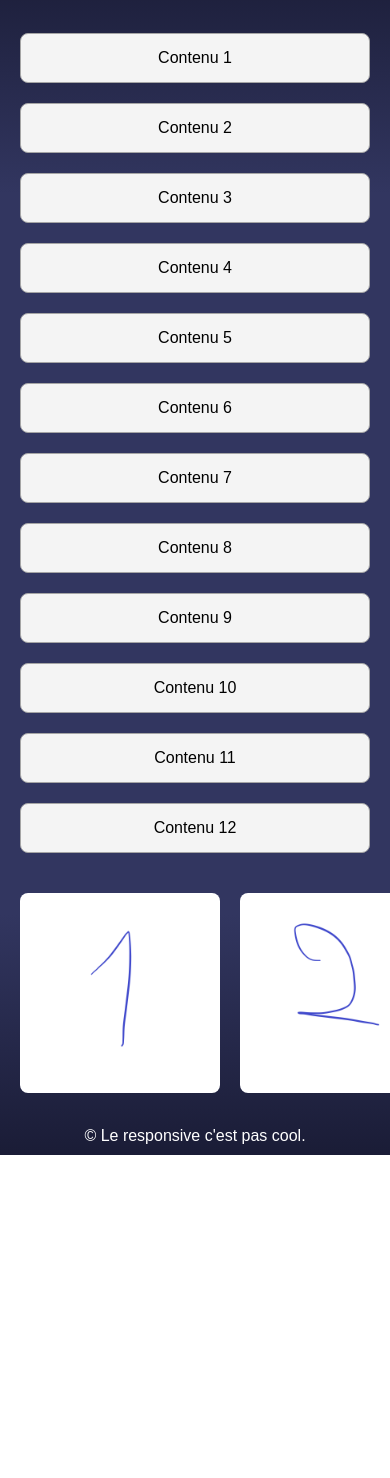
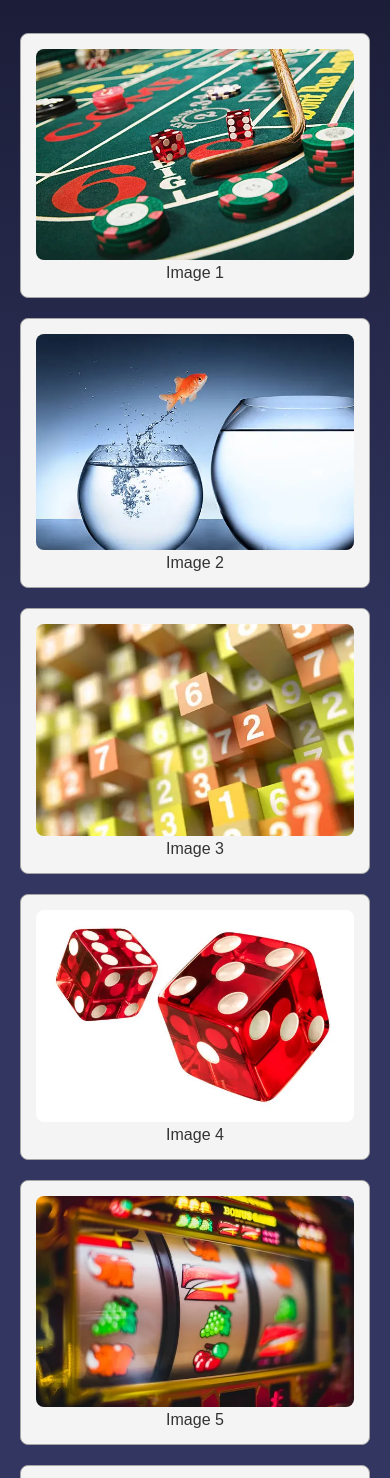
Before and after one commit to Skyneur/Site-Responsive, a plain HTML site: page index.html in a window 390 px wide. Shown: the part 47-1525 px from the top of the page. Before the commit the page ends 1202 px from the top, so only its background shows below. Drawn offline with Linux system fonts and the light colour scheme.

Commit message:
Mettre à jour le design responsive de index.html et style.css

```diff
--- a/index.html
+++ b/index.html
@@ -23,29 +23,67 @@
       </ul>
     </nav>
 
-    <!-- Contenu principal avec 4 colonnes -->
+<!-- Grille principale avec images -->
 <main class="grid-container">
     <div class="flex-column">
-            <div class="flex-item">Contenu 1</div>
-            <div class="flex-item">Contenu 2</div>
-            <div class="flex-item">Contenu 3</div>
+        <div class="flex-item">
+            <img src="img/random1.png" alt="Random Image 1">
+            <p>Image 1</p>
+        </div>
+        <div class="flex-item">
+            <img src="img/random2.png" alt="Random Image 2">
+            <p>Image 2</p>
+        </div>
+        <div class="flex-item">
+            <img src="img/random3.png" alt="Random Image 3">
+            <p>Image 3</p>
+        </div>
     </div>
     <div class="flex-column">
-            <div class="flex-item">Contenu 4</div>
-            <div class="flex-item">Contenu 5</div>
-            <div class="flex-item">Contenu 6</div>
+        <div class="flex-item">
+            <img src="img/random4.png" alt="Random Image 4">
+            <p>Image 4</p>
+        </div>
+        <div class="flex-item">
+            <img src="img/random5.png" alt="Random Image 5">
+            <p>Image 5</p>
+        </div>
+        <div class="flex-item">
+            <img src="img/random1.png" alt="Random Image 1">
+            <p>Image 6</p>
+        </div>
     </div>
     <div class="flex-column">
-            <div class="flex-item">Contenu 7</div>
-            <div class="flex-item">Contenu 8</div>
-            <div class="flex-item">Contenu 9</div>
+        <div class="flex-item">
+            <img src="img/random2.png" alt="Random Image 2">
+            <p>Image 7</p>
+        </div>
+        <div class="flex-item">
+            <img src="img/random3.png" alt="Random Image 3">
+            <p>Image 8</p>
+        </div>
+        <div class="flex-item">
+            <img src="img/random4.png" alt="Random Image 4">
+            <p>Image 9</p>
+        </div>
     </div>
     <div class="flex-column">
-            <div class="flex-item">Contenu 10</div>
-            <div class="flex-item">Contenu 11</div>
-            <div class="flex-item">Contenu 12</div>
+        <div class="flex-item">
+            <img src="img/random5.png" alt="Random Image 5">
+            <p>Image 10</p>
+        </div>
+        <div class="flex-item">
+            <img src="img/random1.png" alt="Random Image 1">
+            <p>Image 11</p>
+        </div>
+        <div class="flex-item">
+            <img src="img/random2.png" alt="Random Image 2">
+            <p>Image 12</p>
+        </div>
     </div>
 </main>
+
+
 
     <!-- Section avec défilement horizontal -->
     <div class="horizontal-scroll">
--- a/style.css
+++ b/style.css
@@ -1,24 +1,27 @@
+/* Reset de base */
 * {
   margin: 0;
   padding: 0;
   box-sizing: border-box;
 }
 
+/* Style général */
 body {
   font-family: Arial, sans-serif;
   display: flex;
   flex-direction: column;
   min-height: 100vh;
   background: linear-gradient(to bottom, rgb(26, 28, 54), #323660 20%, #323660 80%, rgb(26, 28, 54));
+  color: white;
 }
 
+/* Style de la navigation */
 nav {
   display: flex;
   justify-content: space-between;
   align-items: center;
+  padding: 1rem;
   background-color: transparent;
-  color: white;
-  padding: 1rem;
 }
 
 nav .logo {
@@ -27,7 +30,7 @@ nav .logo {
 }
 
 nav ul {
-  list-style-type: none;
+  list-style: none;
   display: flex;
 }
 
@@ -38,8 +41,14 @@ nav ul li {
 nav ul li a {
   color: white;
   text-decoration: none;
+  transition: color 0.3s ease;
 }
 
+nav ul li a:hover {
+  color: #f0f0f0;
+}
+
+/* Style du menu burger */
 .burger {
   display: none;
   cursor: pointer;
@@ -57,7 +66,7 @@ nav ul li a {
   transition: all 0.3s ease;
 }
 
-/* Initialement le menu est masqué sur mobile */
+/* Navigation masquée par défaut sur mobile */
 #nav-links {
   display: none;
 }
@@ -66,7 +75,7 @@ nav ul li a {
   display: flex;
 }
 
-/* Grille principale pour les colonnes */
+/* Style de la grille principale */
 .grid-container {
   display: grid;
   grid-template-columns: repeat(4, 1fr);
@@ -75,7 +84,7 @@ nav ul li a {
   flex-grow: 1;
 }
 
-/* Flexbox pour les éléments de chaque colonne */
+/* Style des colonnes flexibles */
 .flex-column {
   display: flex;
   flex-direction: column;
@@ -88,18 +97,26 @@ nav ul li a {
   text-align: center;
   border-radius: 8px;
   border: 1px solid #a5a5a5;
+  color: #333;
 }
 
+/* Style des images dans la grille */
+.flex-item img {
+  width: 100%;
+  height: auto;
+  border-radius: 8px;
+}
+
+/* Footer */
 footer {
   background-color: transparent;
   color: white;
   text-align: center;
   padding: 10px;
-  position: relative;
-  width: 100%;
+  margin-top: auto;
 }
 
-/* Media queries pour les écrans de taille moyenne */
+/* Media queries pour les tailles d'écran moyenne */
 @media (max-width: 1200px) {
   .grid-container {
     grid-template-columns: repeat(2, 1fr);
@@ -129,28 +146,28 @@ footer {
     display: flex;
   }
 
-  /* Grid sur mobile */
+  /* Grid en mode mobile */
   .grid-container {
     grid-template-columns: 1fr;
   }
 
-  /* Flexbox reste actif sur mobile */
+  /* Ajustement de la flexbox sur mobile */
   .flex-item {
     padding: 15px;
   }
 }
 
-/* Scroll horizontal */
+/* Scroll horizontal pour les images */
 .horizontal-scroll {
   display: flex;
   overflow-x: auto;
   padding: 20px;
+  gap: 20px;
 }
 
 .scroll-item {
   flex: 0 0 auto;
   width: 200px;
-  margin-right: 20px;
 }
 
 .scroll-item img {
```
Also changed, not shown: img/random1.png (added), img/random2.png (added), img/random3.png (added), img/random4.png (added), img/random5.png (added). Lines whose indentation alone changed are shown as unchanged.
